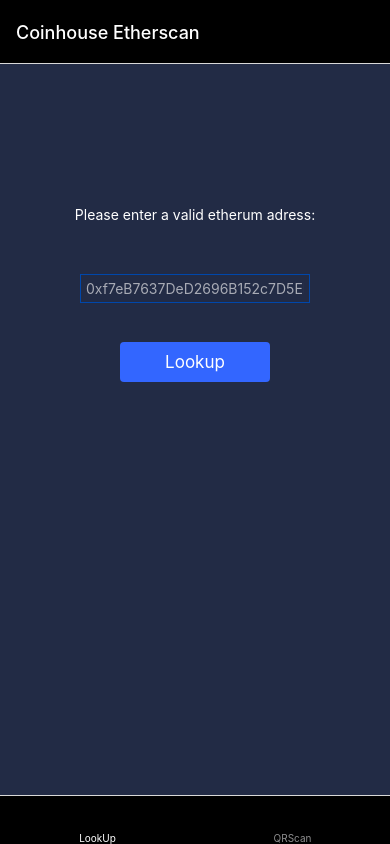
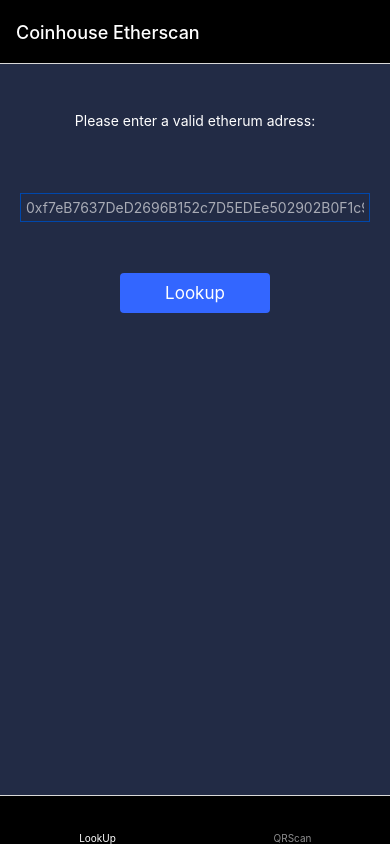
Before and after one commit to remitilmant/coinHouseTest, a React Native app: screen /LookUp in a window 390 px wide. Built offline with nearby package versions, Linux system fonts and the light colour scheme.

Commit message:
LookUp: update styles

```diff
--- a/Screens/LookUp.jsx
+++ b/Screens/LookUp.jsx
@@ -36,11 +36,6 @@
   };
   return (
     <View style={styles.container}>
-      <ModalInfos
-        modalVisible={modalVisible}
-        setModalVisible={setModalVisible}
-        transaction={selectedTransaction}
-      />
       <View style={styles.adressContainer}>
         <Text style={styles.title}>Please enter a valid etherum adress:</Text>
         <TextInput
@@ -80,6 +75,13 @@
           />
         )}
       </View>
+      {modalVisible && (
+        <ModalInfos
+          modalVisible={modalVisible}
+          setModalVisible={setModalVisible}
+          transaction={selectedTransaction}
+        />
+      )}
     </View>
   );
 }
@@ -88,11 +90,11 @@
     backgroundColor: "#222b45",
     display: "flex",
     flexDirection: "column",
-    alignItems: "center",
     flex: 10,
-    justifyContent: "flex-start",
+    justifyContent: "space-between",
   },
   adressContainer: {
+    margintop: 0,
     display: "flex",
     flex: 3,
     alignItems: "center",
@@ -114,6 +116,7 @@
     borderWidth: 1,
     borderColor: "#0047AB",
     padding: 5,
+    minWidth: 350,
   },
   buttonContainer: {
     width: 150,
```
